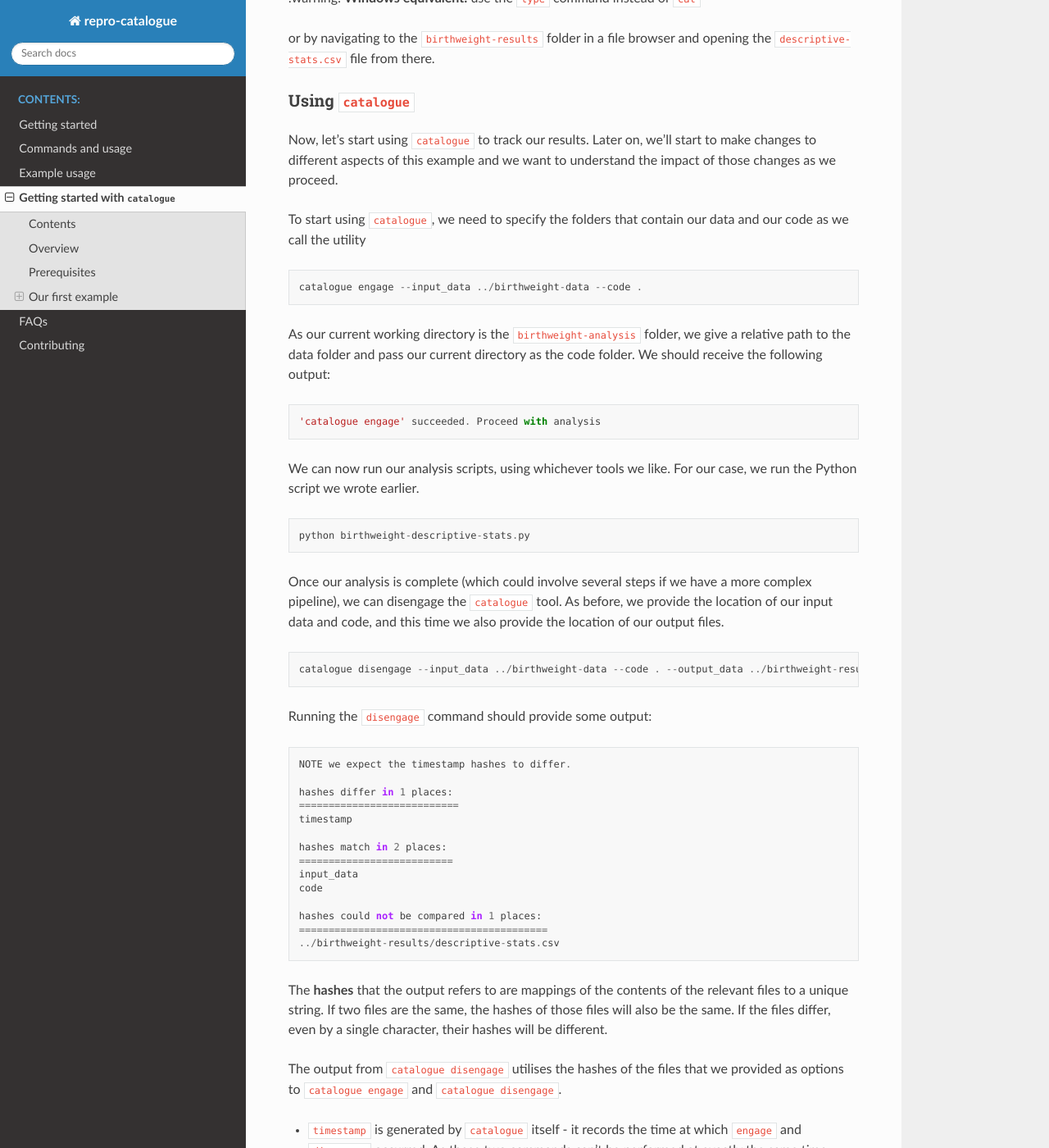
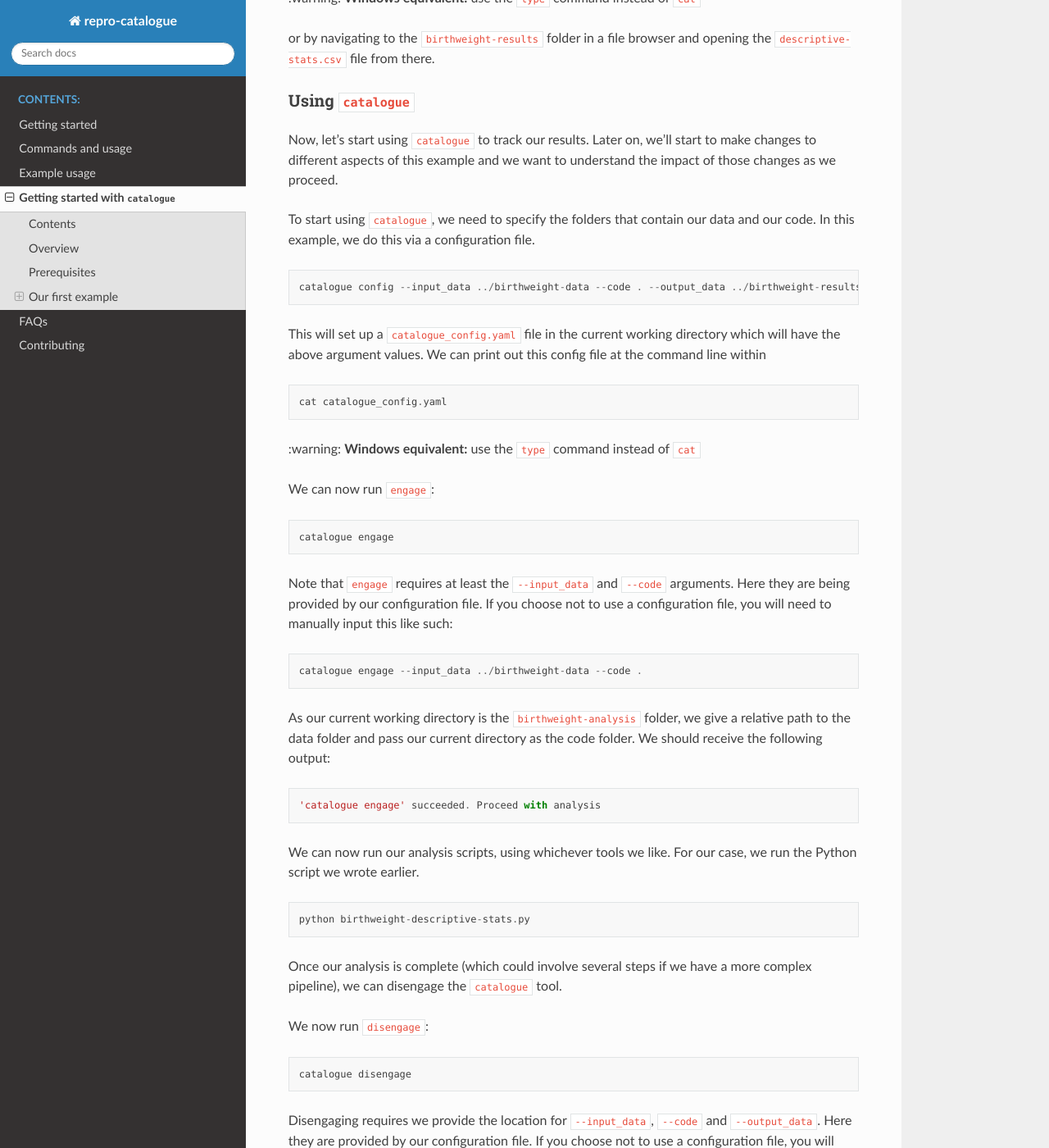
Before and after one commit to alan-turing-institute/repro-catalogue, a Sphinx documentation site: the page built from docs/example.md, in a window 1280 px wide and 1400 px high, scrolled down 5370 px. Shown: the whole window at 82% size. Built offline with Sphinx 7.4.7 and the Read the Docs theme 2.0.0, drawn with Linux system fonts in a browser that asks for light colours; the version number could not be read and is left out; some of the changed text lies outside the part shown.

Commit message:
added config documentation to in depth example

````diff
--- a/docs/example.md
+++ b/docs/example.md
@@ -211,12 +211,37 @@ or by navigating to the `birthweight-results` folder in a file browser and openi
 Now, let's start using `catalogue` to track our results.
 Later on, we'll start to make changes to different aspects of this example and we want to understand the impact of those changes as we proceed.
 
-To start using `catalogue`, we need to specify the folders that contain our data and our code as we call the utility
+To start using `catalogue`, we need to specify the folders that contain our data and our code. In this example, we do this via a configuration file.
+
+```
+catalogue config --input_data ../birthweight-data --code . --output_data ../birthweight-results
+```
+
+This will set up a `catalogue_config.yaml` file in the current working directory which will have the above argument values.
+We can print out this config file at the command line within
+
+```
+cat catalogue_config.yaml
+```
+
+:warning: **Windows equivalent:** use the `type` command instead of `cat`
+
+We can now run `engage`:
+
+```
+catalogue engage
+```
+
+Note that `engage` requires at least the `--input_data` and `--code` arguments. Here they are being provided by our configuration file.
+If you choose not to use a configuration file, you will need to manually input this like such:
+
 ```
 catalogue engage --input_data ../birthweight-data --code .
 ```
+
 As our current working directory is the `birthweight-analysis` folder, we give a relative path to the data folder and pass our current directory as the code folder.
 We should receive the following output:
+
 ```
 'catalogue engage' succeeded. Proceed with analysis
 ```
@@ -227,11 +252,21 @@ python birthweight-descriptive-stats.py
 ```
 
 Once our analysis is complete (which could involve several steps if we have a more complex pipeline), we can disengage the `catalogue` tool.
-As before, we provide the location of our input data and code, and this time we also provide the location of our output files.
+
+We now run `disengage`:
+
+```
+catalogue disengage
+```
+
+Disengaging requires we provide the location for `--input_data`, `--code` and `--output_data`. Here they are provided by our configuration file.
+If you choose not to use a configuration file, you will need to manually input this like such:
+
 ```
 catalogue disengage --input_data ../birthweight-data --code . --output_data ../birthweight-results
 ```
 Running the `disengage` command should provide some output:
+
 ```
 NOTE we expect the timestamp hashes to differ.
 
@@ -293,8 +328,11 @@ We'll now remove that statement (in a slightly contrived example of how to tidy
 Open up your `birthweight-descriptive-stats.py` file, and remove the `print()` statement (which should be on line 8).
 Save the file and close your editor, then run
 ```
-catalogue engage --input_data ../birthweight-data --code .
+catalogue engage
 ```
+
+Note how we are using the same arguments as before. The configuration file helps us avoid mistakes and improves reproducibility of the process.
+
 Unlike last time, you should see a warning message
 ```
 Working directory contains uncommitted changes.
@@ -328,7 +366,11 @@ We can compare the contents of the two files with
 ```
 catalogue compare catalogue_results/20200518-184447.json catalogue_results/20200519-141323.json
 ```
+
 Note that the timestamps used in your filenames will be different as they depend on the time you ran `disengage`.
+As the json files were created in the disenage process, we do not have them added to the config file.
+
+
 The comparison should yield
 ```
 NOTE we expect the timestamp hashes to differ.
````
Also changed, not shown: other parts of docs/example.md (+3 -3 lines).
